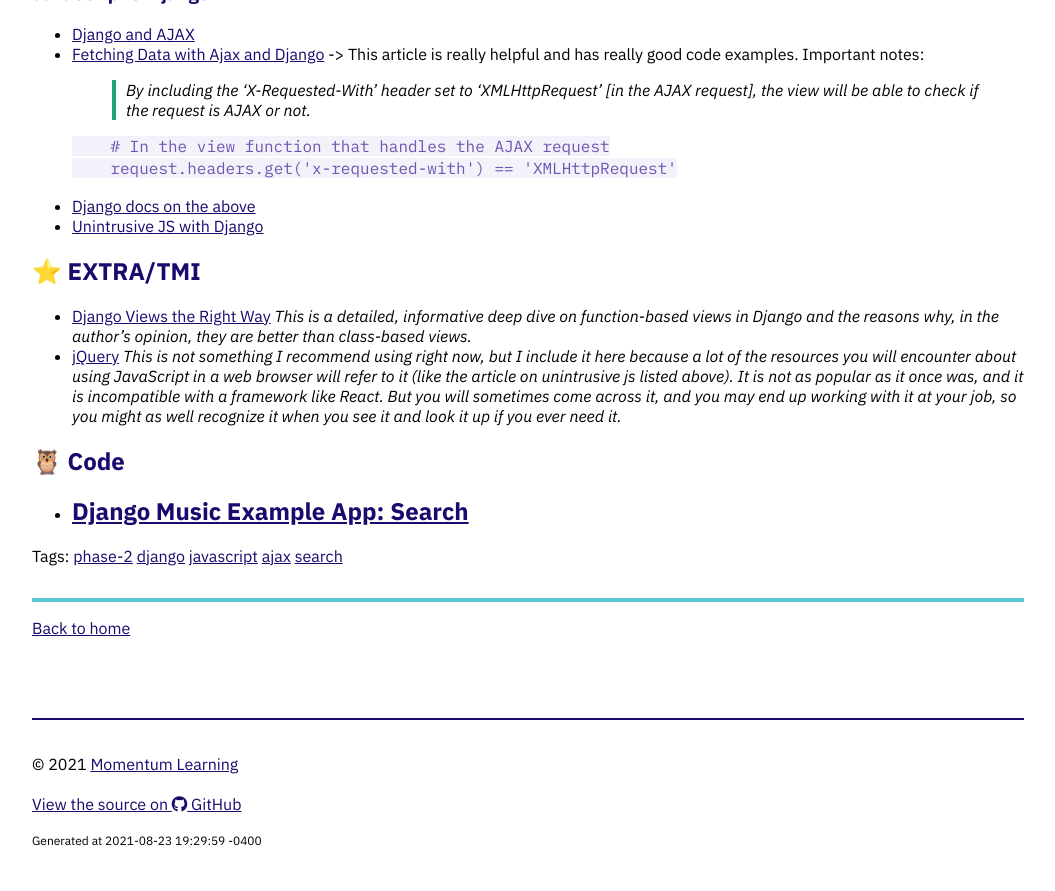
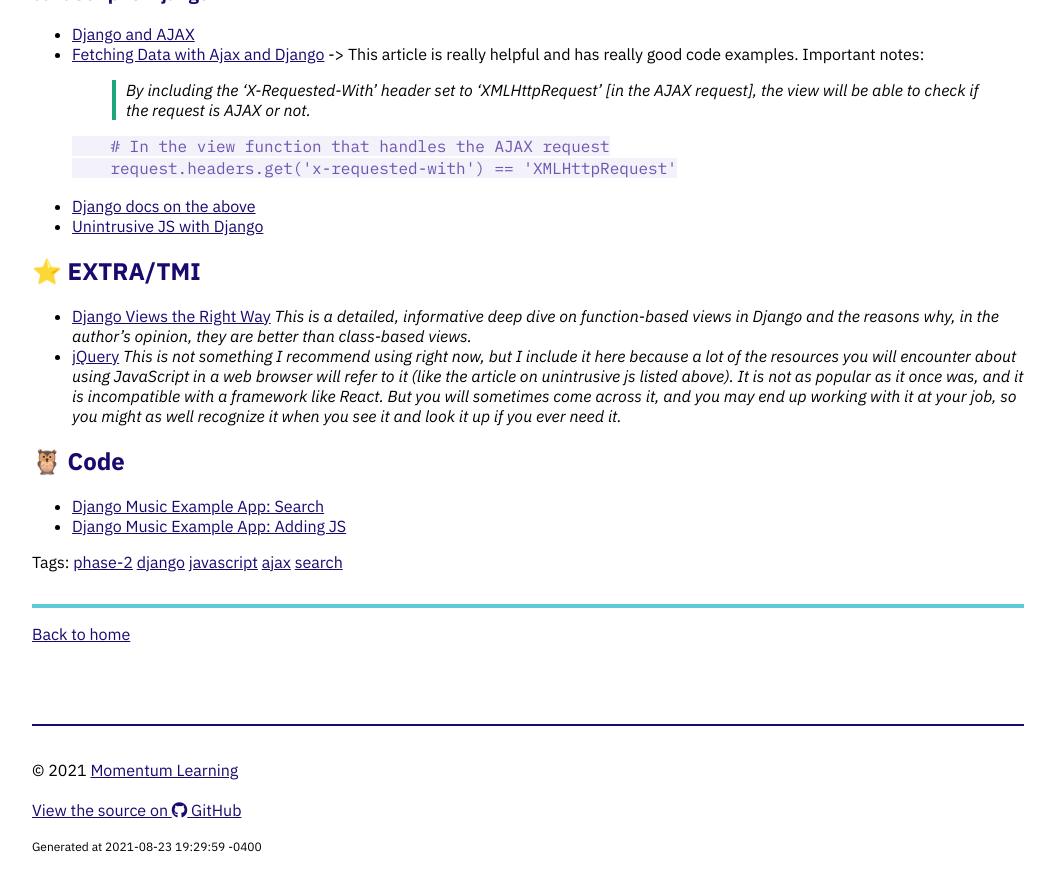
Before and after one commit to Momentum-Team-9/momentum-team-9.github.io, a Jekyll site: the page built from _posts/2021-08-23-django-search-and-js.md, in a window 1280 px wide and 900 px high, scrolled down 1000 px. Shown: the top 891 px of the window, without its empty margins (112-1167 px from the left). Built offline with Jekyll 4.4.1, drawn with Linux system fonts in a browser that asks for light colours; nearby versions of some CDN libraries.

Commit message:
Add link to afternoon code

```diff
--- a/_posts/2021-08-23-django-search-and-js.md
+++ b/_posts/2021-08-23-django-search-and-js.md
@@ -58,4 +58,4 @@ Keep on with your end-of-phase project. Today you should have models that you ca
 ## 🦉 Code
 
 - [Django Music Example App: Search](https://github.com/Momentum-Team-9/example-django-music/tree/search)
--
+- [Django Music Example App: Adding JS](https://github.com/Momentum-Team-9/example-django-music/tree/adding-js-to-django)
```
